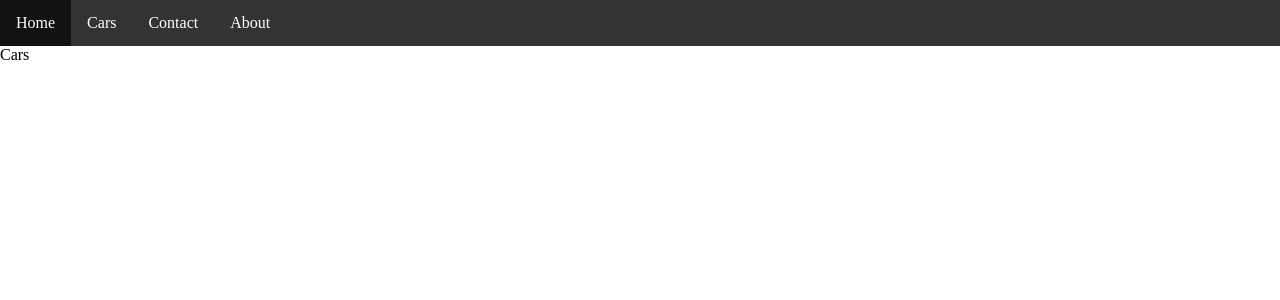
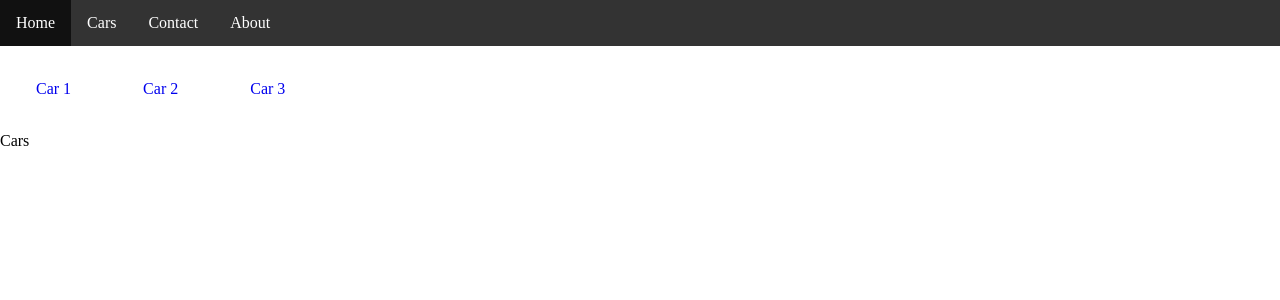
Before and after one commit to iqbalrivaldi28/React-Router-v6, a React (Vite) app: page /cars in a window 1280 px wide. Shown: the top 300 px of the page. Built offline with nearby package versions, Linux system fonts and the light colour scheme.

Commit message:
feat:add nested routes concept

```diff
--- a/src/App.jsx
+++ b/src/App.jsx
@@ -7,6 +7,7 @@ import Contact from './pages/Contact';
 import About from './pages/About';
 import CarDetail from './pages/CarDetail';
 import SecondCar from './pages/SecondCar';
+import CarLayout from './CarLayout';
 
 function App() {
   return (
@@ -14,13 +15,15 @@ function App() {
       <Navigation />
       <Routes>
         <Route path="/" element={<Home />} />
-        <Route path="/cars" element={<Cars />} />
         <Route path="/contact" element={<Contact />} />
         <Route path="/about" element={<About />} />
 
-        <Route path="/cars/:id" element={<CarDetail />} />
+        <Route path="/cars" element={<CarLayout />}>
+          <Route index element={<Cars />} />
+          <Route path="/cars/:id" element={<CarDetail />} />
+          <Route path="/cars/second" element={<SecondCar />} />
+        </Route>
 
-        <Route path='/cars/second' element={<SecondCar />} />
       </Routes>
     </>
   );
--- /dev/null
+++ b/src/CarLayout.jsx
@@ -0,0 +1,18 @@
+import React from 'react';
+import { Link, Outlet } from 'react-router-dom';
+
+const CarLayout = () => {
+  return (
+    <>
+      <nav className="car-layout">
+        <Link to="/cars/1">Car 1</Link>
+        <Link to="/cars/2">Car 2</Link>
+        <Link to="/cars/3">Car 3</Link>
+      </nav>
+
+      <Outlet />
+    </>
+  );
+};
+
+export default CarLayout;
```
